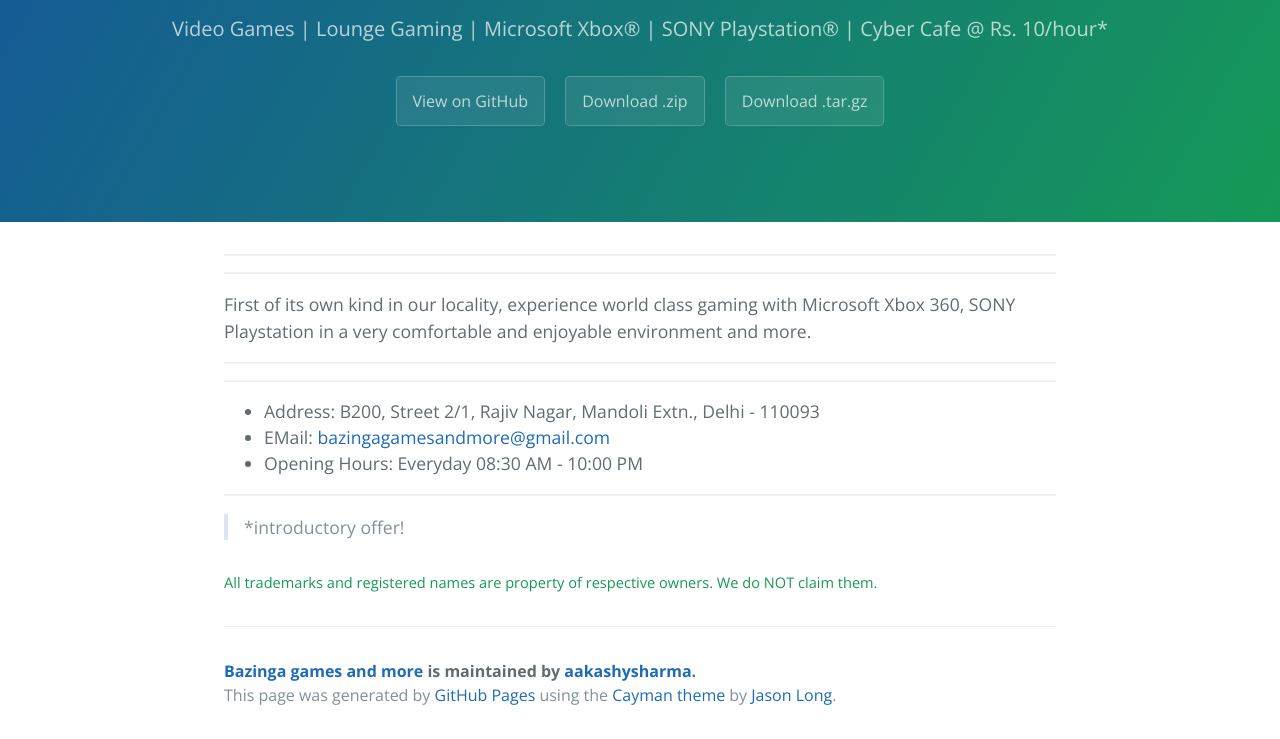
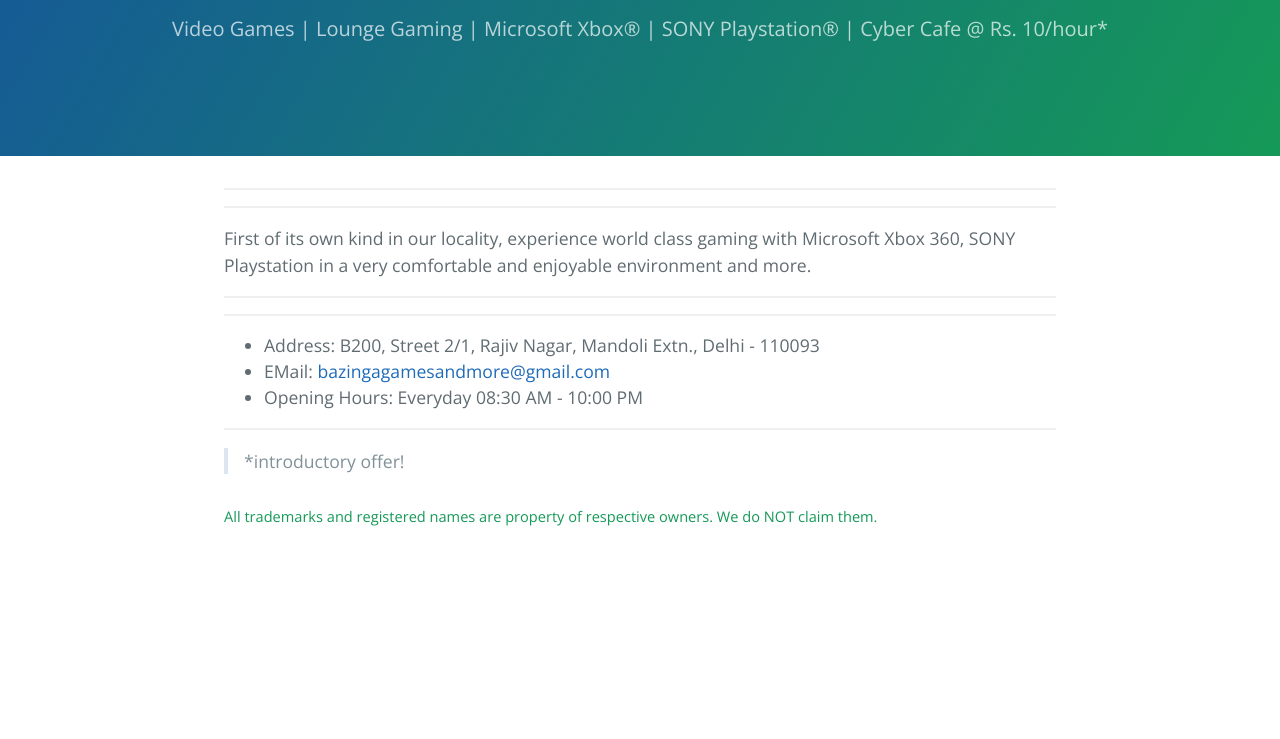
Before and after one commit to aakashysharma/bazinga, a plain HTML site: page index.html in a window 1280 px wide. Shown: the part 161-900 px from the top of the page. After the commit the page ends 800 px from the top, so only its background shows below. Drawn offline with nearby package versions, Linux system fonts and the light colour scheme.

Commit message:
Modified to remove github links

```diff
--- a/index.html
+++ b/index.html
@@ -13,9 +13,6 @@
     <section class="page-header">
       <h1 class="project-name">Bazinga games and more</h1>
       <h2 class="project-tagline">Video Games | Lounge Gaming | Microsoft Xbox® | SONY Playstation® | Cyber Cafe @ Rs. 10/hour*</h2>
-      <a href="https://github.com/aakashysharma/bazinga" class="btn">View on GitHub</a>
-      <a href="https://github.com/aakashysharma/bazinga/zipball/master" class="btn">Download .zip</a>
-      <a href="https://github.com/aakashysharma/bazinga/tarball/master" class="btn">Download .tar.gz</a>
     </section>
 
     <section class="main-content">
@@ -45,11 +42,7 @@
 <h5>
 <a id="all-trademarks-and-registered-names-are-property-of-respective-owners-we-do-not-claim-them" class="anchor" href="#all-trademarks-and-registered-names-are-property-of-respective-owners-we-do-not-claim-them" aria-hidden="true"><span class="octicon octicon-link"></span></a>All trademarks and registered names are property of respective owners. We do NOT claim them.</h5>
 
-      <footer class="site-footer">
-        <span class="site-footer-owner"><a href="https://github.com/aakashysharma/bazinga">Bazinga games and more</a> is maintained by <a href="https://github.com/aakashysharma">aakashysharma</a>.</span>
 
-        <span class="site-footer-credits">This page was generated by <a href="https://pages.github.com">GitHub Pages</a> using the <a href="https://github.com/jasonlong/cayman-theme">Cayman theme</a> by <a href="https://twitter.com/jasonlong">Jason Long</a>.</span>
-      </footer>
 
     </section>
 
```
